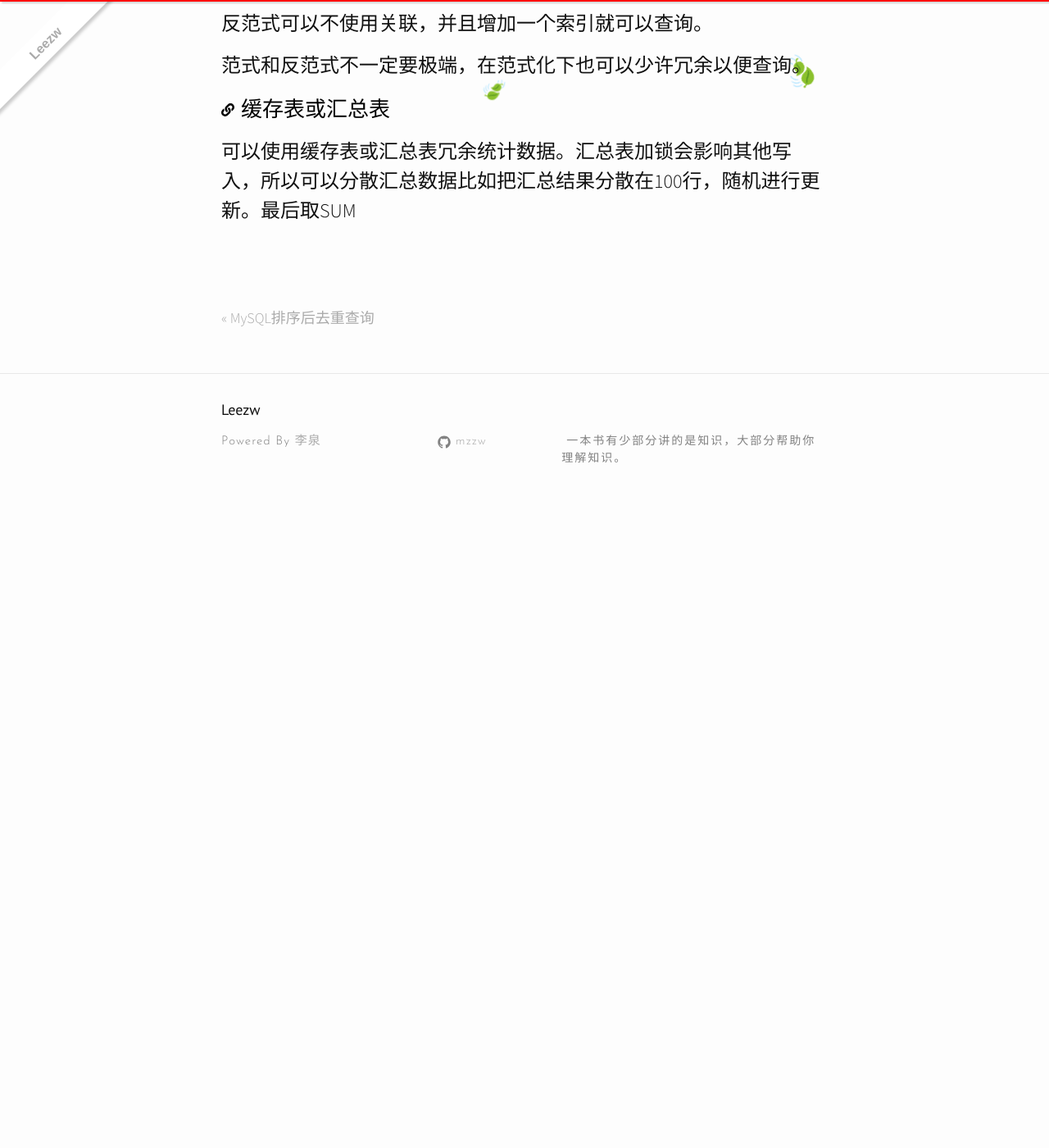
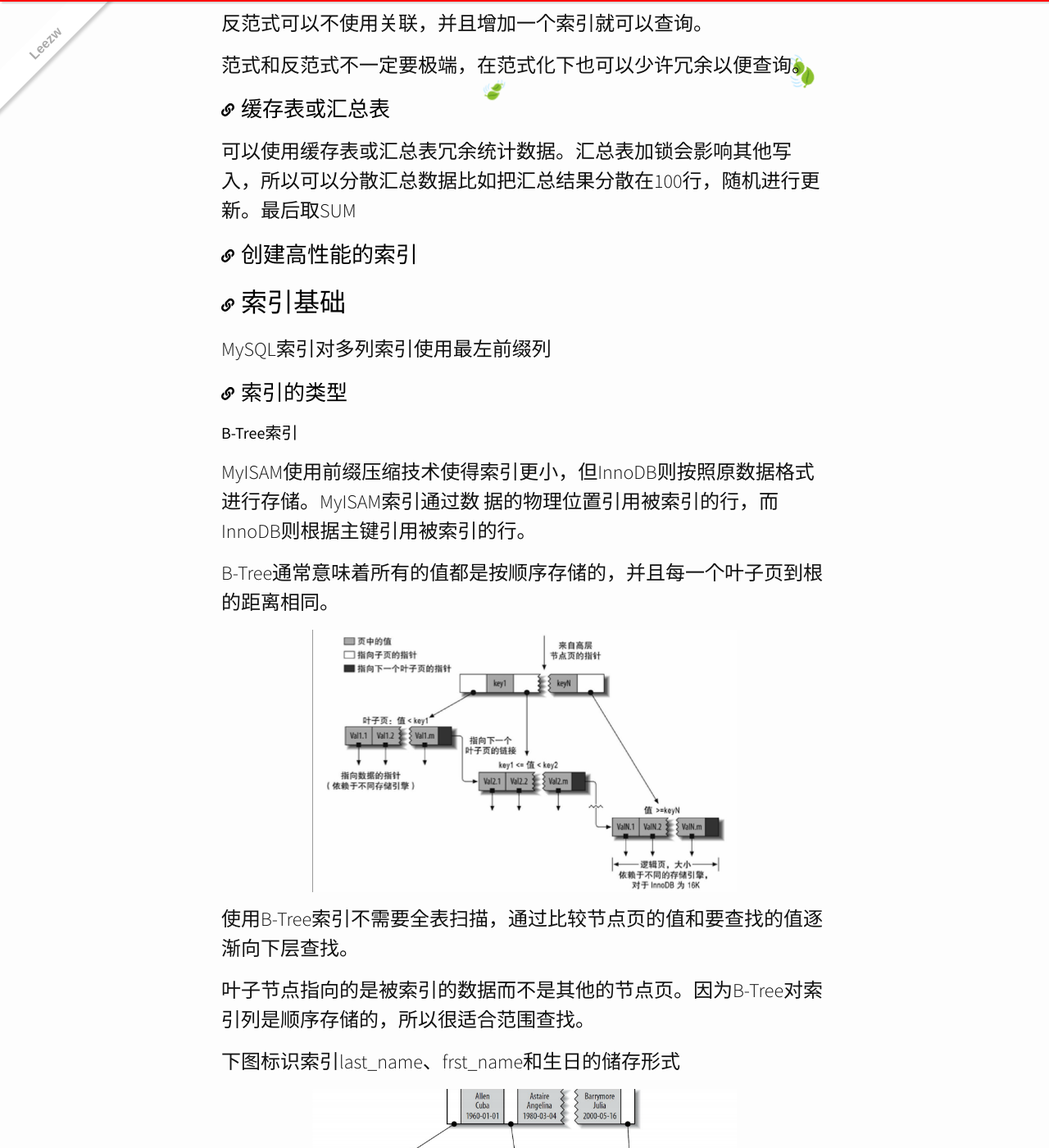
Before and after one commit to quantum-li/quantum-li.github.io, a Jekyll site: the page built from _posts/2020-04-10-high-performance-mysql.md, in a window 1280 px wide and 1400 px high, scrolled down 3824 px. Shown: the whole window at 82% size. Built offline with Jekyll 4.4.1, drawn with Linux system fonts in a browser that asks for light colours; nearby versions of some CDN libraries; comment, search, counter and statistics services are not loaded; before the commit the page ends 4454 px from its top, so only the background shows below that; some of the changed text lies outside the part shown.

Commit message:
2020-04-17 18:55:21

```diff
--- a/_posts/2020-04-10-high-performance-mysql.md
+++ b/_posts/2020-04-10-high-performance-mysql.md
@@ -98,3 +98,36 @@ SET 改变列定义代价高，可以使用整型替代。
 ### 缓存表或汇总表
 
 可以使用缓存表或汇总表冗余统计数据。汇总表加锁会影响其他写入，所以可以分散汇总数据比如把汇总结果分散在100行，随机进行更新。最后取SUM
+
+# 创建高性能的索引
+
+## 索引基础
+
+MySQL索引对多列索引使用最左前缀列
+
+### 索引的类型
+
+#### B-Tree索引
+
+MyISAM使用前缀压缩技术使得索引更小，但InnoDB则按照原数据格式进行存储。MyISAM索引通过数
+据的物理位置引用被索引的行，而InnoDB则根据主键引用被索引的行。
+
+B-Tree通常意味着所有的值都是按顺序存储的，并且每一个叶子页到根的距离相同。
+
+![B-Tree索引](/assets/images/44607b3d-14ab-42c6-9f84-48a56486cc9c.png)
+
+使用B-Tree索引不需要全表扫描，通过比较节点页的值和要查找的值逐渐向下层查找。
+
+叶子节点指向的是被索引的数据而不是其他的节点页。因为B-Tree对索引列是顺序存储的，所以很适合范围查找。
+
+下图标识索引last_name、frst_name和生日的储存形式
+
+![B-Tree索引举例](/assets/images/10fbb641-ddd9-4c91-a73d-1dd16caaf14a.png)
+
+B-Tree所以适用于全值匹配、范围匹配、匹配左列、匹配列值的前缀，同样精确匹配左前列范围匹配后一列。同样B-Tree索引适用于Ordr By。
+
+B-Tree的限制
+
++ 如果不是按照索引的最左列开始查找，则无法使用索引。
++ 不能跳过索引中的列。
++ 如果查询中有某个列的范围查询，
```
Also changed, not shown: assets/images/10fbb641-ddd9-4c91-a73d-1dd16caaf14a.png (added), assets/images/44607b3d-14ab-42c6-9f84-48a56486cc9c.png (added).
